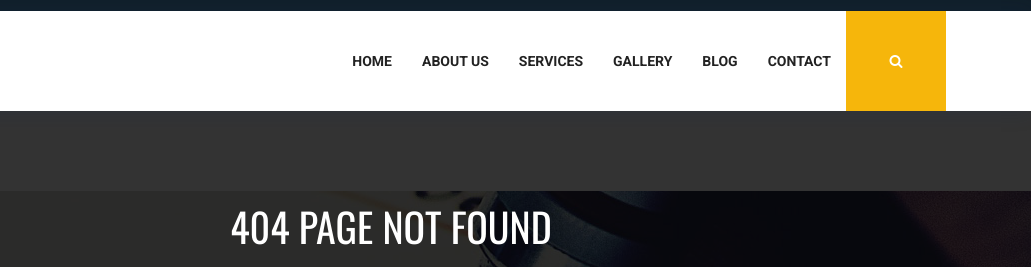
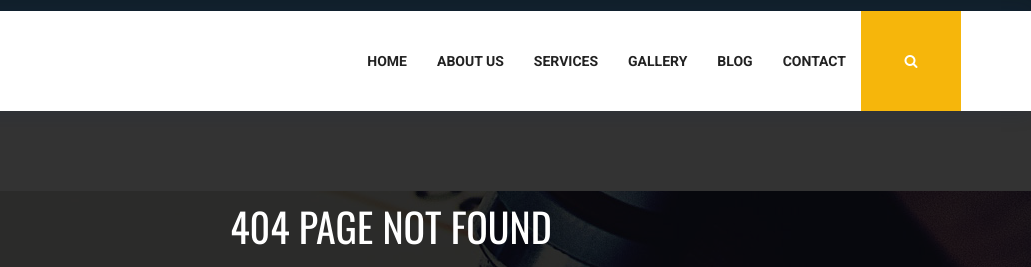
Before and after one commit to warinthongot/bsa_construction, a plain HTML site: page 404.html in a window 1280 px wide. Shown: the part 39-306 px from the top of the page, 249-1280 px from the left. Drawn offline with nearby package versions, Linux system fonts and the light colour scheme.

Commit message:
Revert "update"
This reverts commit fd538e9b966d10ea9be3cf79b4e6c8525c8f732b.

```diff
--- a/404.html
+++ b/404.html
@@ -82,7 +82,7 @@
             </div>
 
             <!-- Collect the nav links, forms, and other content for toggling -->
-            <div class="col-md-10">
+            <div class="col-md-10 p0">
                 <div class="collapse navbar-collapse" id="min_navbar">
                     <ul class="nav navbar-nav navbar-right">
                         <li class="dropdown submenu">
```
Also changed, not shown: about-2.html (+1 -1 lines), about.html (+1 -1 lines), blog-2.html (+1 -1 lines), blog.html (+1 -1 lines), contact.html (+1 -1 lines), index-2.html (+1 -1 lines), index.html (+1 -1 lines), services-2.html (+1 -1 lines), services.html (+1 -1 lines).
